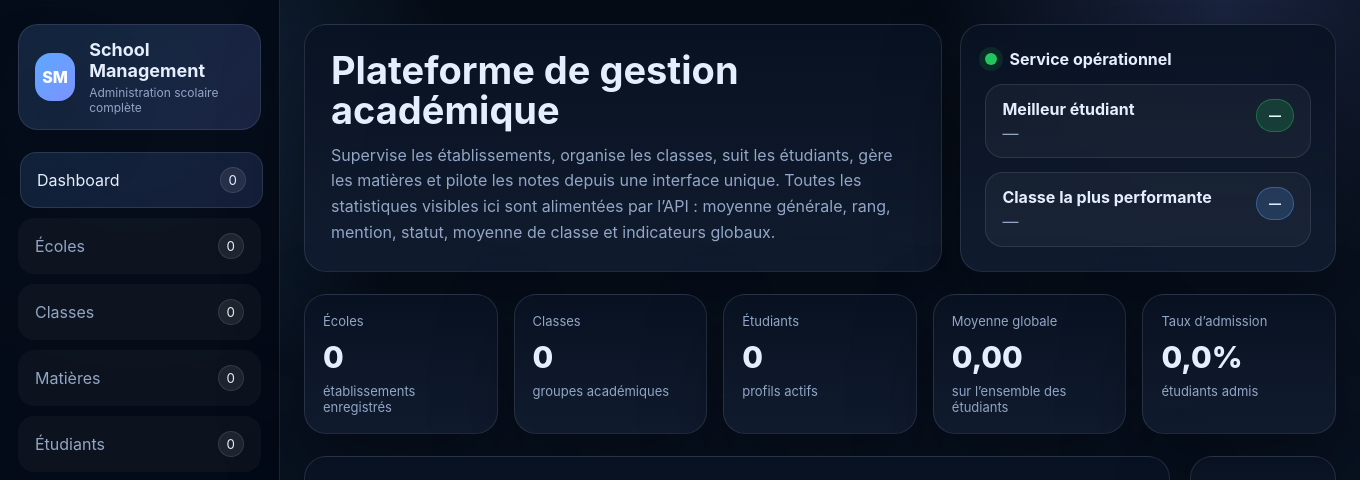
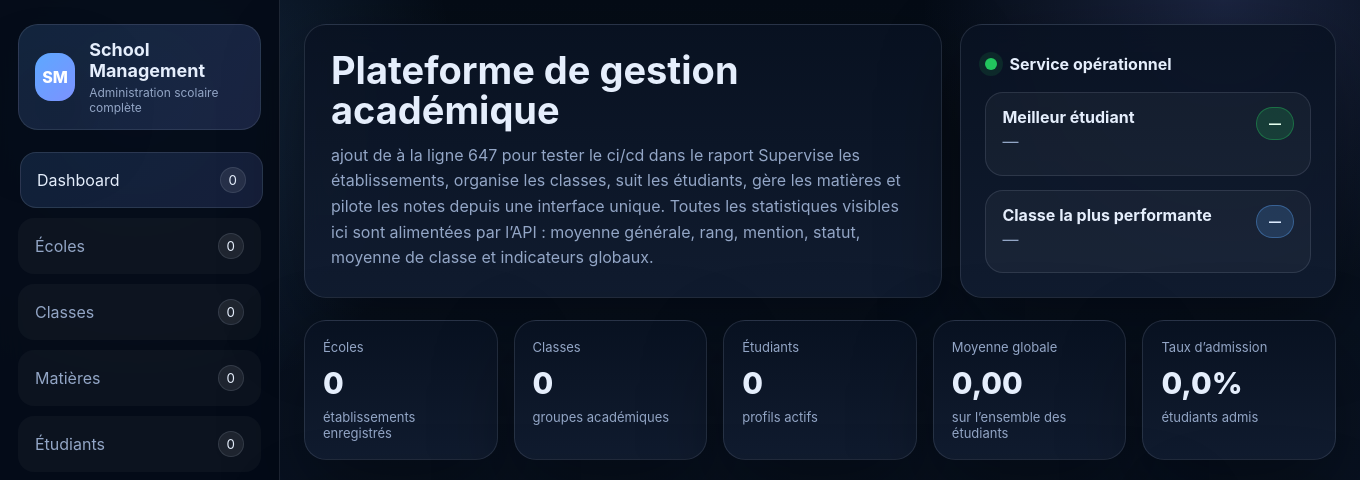
Before and after one commit to BambaC41/AZURE, a PHP site: page /index.php in a window 1360 px wide. Shown: the top 480 px of the page. Run offline with PHP 8.4, Linux system fonts and the light colour scheme; data that the repository does not hold is empty.

Commit message:
testing the ci/cd pour le rapport

```diff
--- a/school-backendfronted/index.php
+++ b/school-backendfronted/index.php
@@ -644,7 +644,7 @@ $editNote = $selectedEditNote && isset(index_by_id($notes)[$selectedEditNote]) ?
             <div class="card hero-card">
                 <h2>Plateforme de gestion académique</h2>
                 <p>
-                    Supervise les établissements, organise les classes, suit les étudiants, gère les matières et pilote les notes depuis une interface unique.
+                    ajout de à la ligne 647 pour tester le ci/cd dans le raport Supervise les établissements, organise les classes, suit les étudiants, gère les matières et pilote les notes depuis une interface unique.
                     Toutes les statistiques visibles ici sont alimentées par l’API : moyenne générale, rang, mention, statut, moyenne de classe et indicateurs globaux.
                 </p>
             </div>
```
Also changed, not shown: 3 other files.
